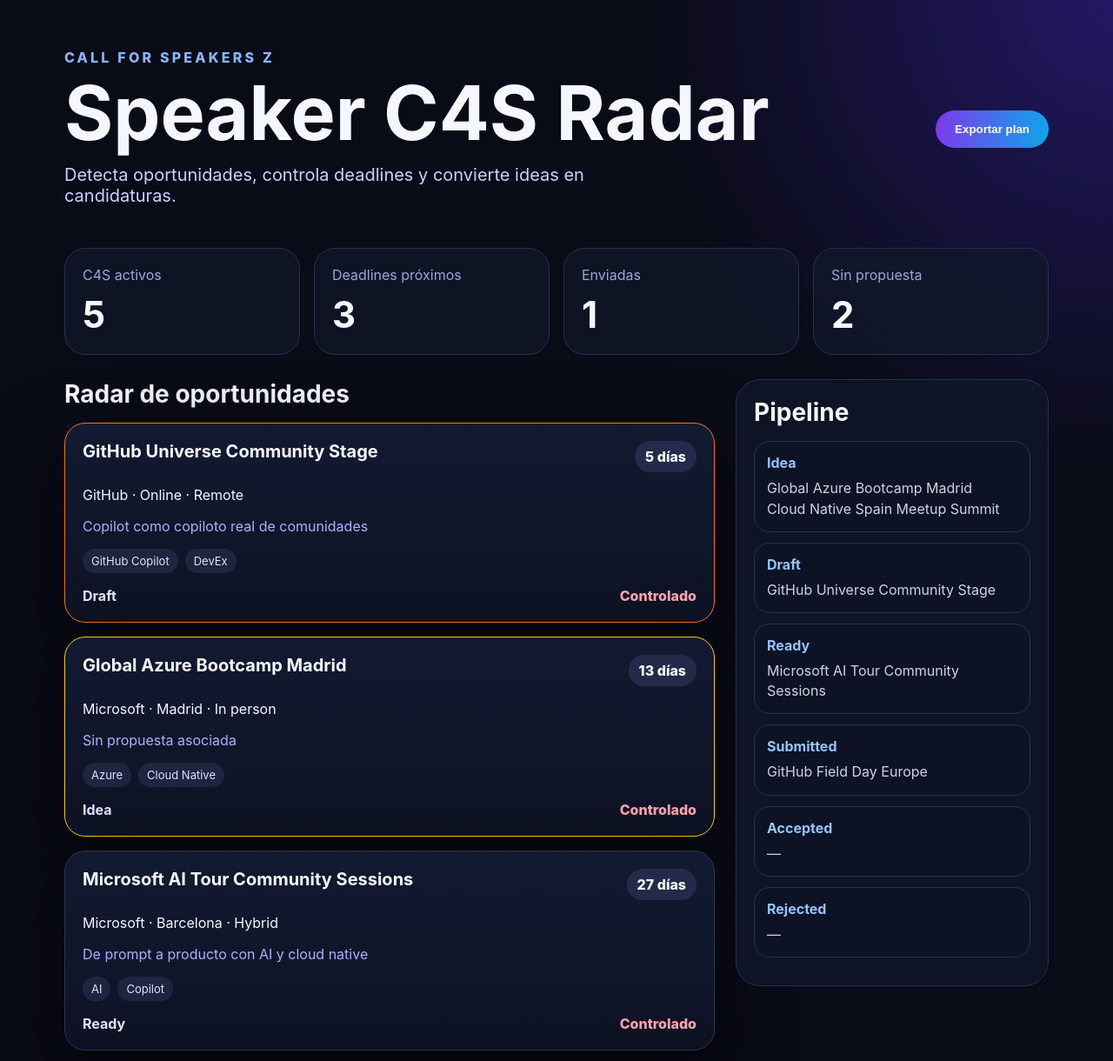
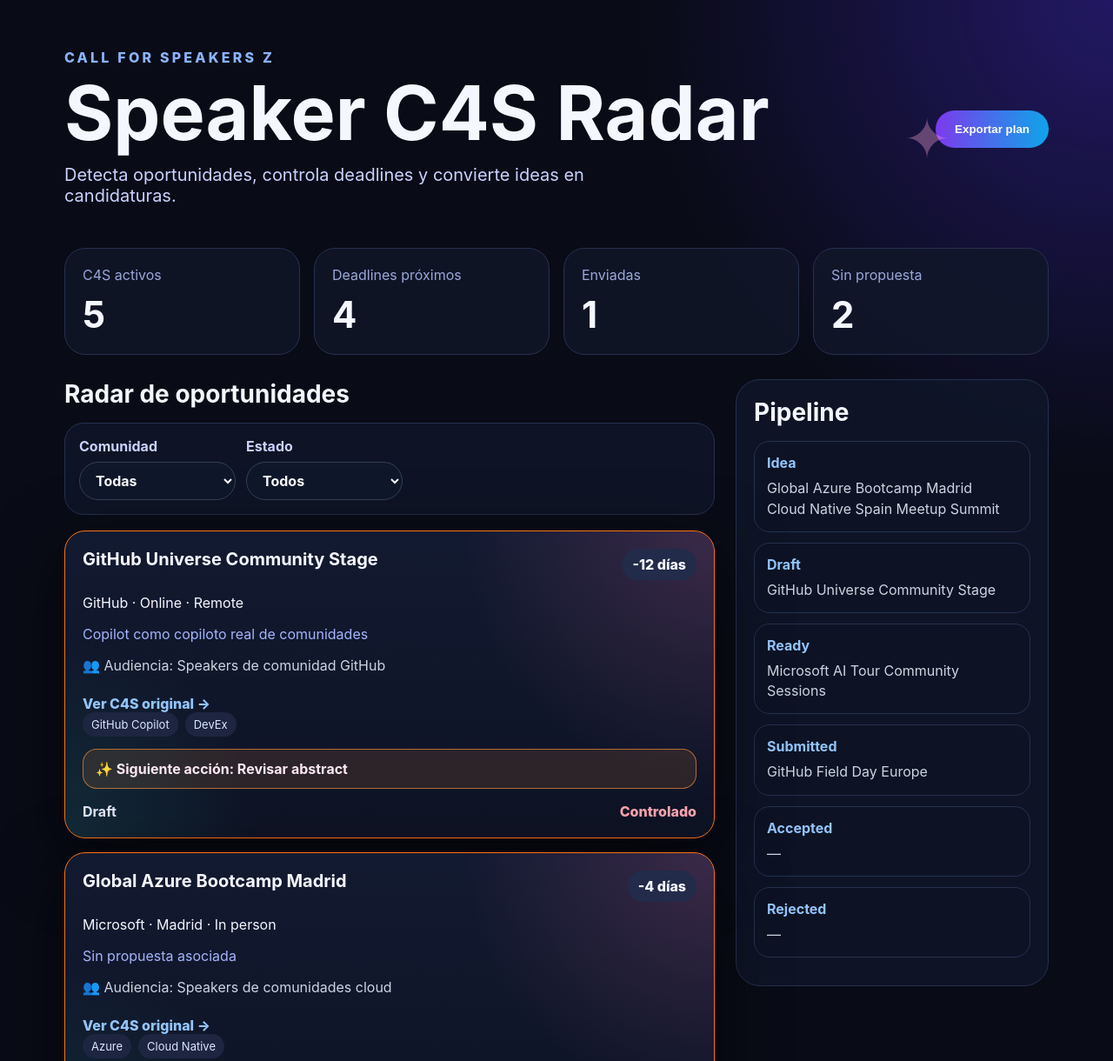
Before and after one commit to davidop/speaker-c4s-radar, a website built with Vite: page demo/index.html in a window 1280 px wide. Shown: the top 1220 px of the page at 87% size. Built offline with nearby package versions, Linux system fonts and the light colour scheme.

Commit message:
feat: enhance README, Copilot instructions, and UI; add filters and next actions for improved user experience

```diff
--- a/demo/src/data/calls.json
+++ b/demo/src/data/calls.json
@@ -1,7 +1,7 @@
 [
-  {"id":"cfs-001","name":"GitHub Universe Community Stage","community":"GitHub","deadline":"2026-05-08","city":"Online","format":"Remote","tags":["GitHub Copilot","DevEx"],"status":"Draft","proposalId":"p-001"},
-  {"id":"cfs-002","name":"Global Azure Bootcamp Madrid","community":"Microsoft","deadline":"2026-05-16","city":"Madrid","format":"In person","tags":["Azure","Cloud Native"],"status":"Idea","proposalId":null},
-  {"id":"cfs-003","name":"Microsoft AI Tour Community Sessions","community":"Microsoft","deadline":"2026-05-30","city":"Barcelona","format":"Hybrid","tags":["AI","Copilot"],"status":"Ready","proposalId":"p-002"},
-  {"id":"cfs-004","name":"GitHub Field Day Europe","community":"GitHub","deadline":"2026-06-12","city":"Berlin","format":"In person","tags":["Open Source","Actions"],"status":"Submitted","proposalId":"p-003"},
-  {"id":"cfs-005","name":"Cloud Native Spain Meetup Summit","community":"Microsoft","deadline":"2026-05-06","city":"Valencia","format":"In person","tags":["Azure Container Apps","Platform Engineering"],"status":"Idea","proposalId":null}
+  {"id":"cfs-001","name":"GitHub Universe Community Stage","community":"GitHub","deadline":"2026-05-08","city":"Online","format":"Remote","tags":["GitHub Copilot","DevEx"],"status":"Draft","proposalId":"p-001","audience":"Speakers de comunidad GitHub","source":"https://example.com"},
+  {"id":"cfs-002","name":"Global Azure Bootcamp Madrid","community":"Microsoft","deadline":"2026-05-16","city":"Madrid","format":"In person","tags":["Azure","Cloud Native"],"status":"Idea","proposalId":null,"audience":"Speakers de comunidades cloud","source":"https://example.com"},
+  {"id":"cfs-003","name":"Microsoft AI Tour Community Sessions","community":"Microsoft","deadline":"2026-05-30","city":"Barcelona","format":"Hybrid","tags":["AI","Copilot"],"status":"Ready","proposalId":"p-002","audience":"Speakers interesados en AI","source":"https://example.com"},
+  {"id":"cfs-004","name":"GitHub Field Day Europe","community":"GitHub","deadline":"2026-06-12","city":"Berlin","format":"In person","tags":["Open Source","Actions"],"status":"Submitted","proposalId":"p-003","audience":"Contribuidores Open Source","source":"https://example.com"},
+  {"id":"cfs-005","name":"Cloud Native Spain Meetup Summit","community":"Microsoft","deadline":"2026-05-06","city":"Valencia","format":"In person","tags":["Azure Container Apps","Platform Engineering"],"status":"Idea","proposalId":null,"audience":"Speakers de comunidad cloud","source":"https://example.com"}
 ]
--- a/demo/src/main.js
+++ b/demo/src/main.js
@@ -7,8 +7,16 @@ const proposals = [
   { id: 'p-003', title: 'Automatiza tu comunidad con GitHub Actions', tags: ['Open Source', 'Actions'], level: 'Intermedio' }
 ];
 
-const today = new Date('2026-05-03T00:00:00');
+const DEMO_DATE = null;
+// Example for live demos:
+// const DEMO_DATE = '2026-05-03T00:00:00';
+const today = DEMO_DATE ? new Date(DEMO_DATE) : new Date();
+today.setHours(0, 0, 0, 0);
+
 const stateOrder = ['Idea', 'Draft', 'Ready', 'Submitted', 'Accepted', 'Rejected'];
+
+let selectedCommunity = 'Todas';
+let selectedStatus = 'Todos';
 
 function daysLeft(deadline) {
   const diff = new Date(`${deadline}T00:00:00`) - today;
@@ -26,8 +34,42 @@ function risk(call) {
   return daysLeft(call.deadline) <= 7 && !call.proposalId ? 'Riesgo alto' : 'Controlado';
 }
 
+function nextAction(call) {
+  const days = daysLeft(call.deadline);
+  if (!call.proposalId && days <= 7) {
+    return 'Crear propuesta hoy';
+  }
+  if (!call.proposalId) {
+    return 'Definir idea de charla';
+  }
+  if (call.status === 'Draft') {
+    return 'Revisar abstract';
+  }
+  if (call.status === 'Ready') {
+    return 'Enviar candidatura';
+  }
+  if (call.status === 'Submitted') {
+    return 'Hacer seguimiento';
+  }
+  if (call.status === 'Accepted') {
+    return 'Preparar sesión';
+  }
+  if (call.status === 'Rejected') {
+    return 'Guardar aprendizajes';
+  }
+  return 'Revisar oportunidad';
+}
+
 function proposalTitle(id) {
   return proposals.find(p => p.id === id)?.title ?? 'Sin propuesta asociada';
+}
+
+function filteredCalls() {
+  return calls.filter(call => {
+    const matchesCommunity = selectedCommunity === 'Todas' || call.community === selectedCommunity;
+    const matchesStatus = selectedStatus === 'Todos' || call.status === selectedStatus;
+    return matchesCommunity && matchesStatus;
+  });
 }
 
 function render() {
@@ -35,6 +77,10 @@ function render() {
   const nextDeadlines = calls.filter(c => daysLeft(c.deadline) <= 14).length;
   const submitted = calls.filter(c => c.status === 'Submitted').length;
   const withoutProposal = calls.filter(c => !c.proposalId).length;
+
+  const visibleCalls = filteredCalls();
+  const communities = ['Todas', ...new Set(calls.map(c => c.community))];
+  const statuses = ['Todos', ...stateOrder];
 
   document.querySelector('#app').innerHTML = `
     <section class="hero">
@@ -56,7 +102,8 @@ function render() {
     <section class="layout">
       <div>
         <h2>Radar de oportunidades</h2>
-        <div class="cards">${calls.map(card).join('')}</div>
+        ${filters(communities, statuses)}
+        <div class="cards">${visibleCalls.map(card).join('')}</div>
       </div>
       <aside>
         <h2>Pipeline</h2>
@@ -70,6 +117,33 @@ function kpi(label, value) {
   return `<article class="kpi"><span>${label}</span><strong>${value}</strong></article>`;
 }
 
+function filters(communities, statuses) {
+  return `
+    <section class="filters" aria-label="Filtros del radar">
+      <label>
+        Comunidad
+        <select onchange="window.setCommunityFilter(this.value)">
+          ${communities.map(community => `
+            <option value="${community}" ${community === selectedCommunity ? 'selected' : ''}>
+              ${community}
+            </option>
+          `).join('')}
+        </select>
+      </label>
+      <label>
+        Estado
+        <select onchange="window.setStatusFilter(this.value)">
+          ${statuses.map(status => `
+            <option value="${status}" ${status === selectedStatus ? 'selected' : ''}>
+              ${status}
+            </option>
+          `).join('')}
+        </select>
+      </label>
+    </section>
+  `;
+}
+
 function card(call) {
   const days = daysLeft(call.deadline);
   return `
@@ -80,7 +154,10 @@ function card(call) {
       </div>
       <p>${call.community} · ${call.city} · ${call.format}</p>
       <p class="proposal">${proposalTitle(call.proposalId)}</p>
+      <p class="audience">👥 Audiencia: ${call.audience ?? 'Comunidad técnica'}</p>
+      ${call.source ? `<a class="source-link" href="${call.source}" target="_blank" rel="noreferrer">Ver C4S original →</a>` : ''}
       <div class="tags">${call.tags.map(t => `<span>${t}</span>`).join('')}</div>
+      <p class="next-action">✨ Siguiente acción: ${nextAction(call)}</p>
       <footer><b>${call.status}</b><em>${risk(call)}</em></footer>
     </article>`;
 }
@@ -90,8 +167,34 @@ function column(status) {
   return `<div class="lane"><strong>${status}</strong><span>${items.map(i => i.name).join('<br>') || '—'}</span></div>`;
 }
 
+window.setCommunityFilter = function setCommunityFilter(value) {
+  selectedCommunity = value;
+  render();
+};
+window.setStatusFilter = function setStatusFilter(value) {
+  selectedStatus = value;
+  render();
+};
+
 window.exportMarkdown = function exportMarkdown() {
-  const markdown = calls.map(c => `- **${c.name}**: ${daysLeft(c.deadline)} días · ${risk(c)} · siguiente acción: ${c.proposalId ? 'revisar abstract' : 'crear propuesta'}`).join('\n');
+  const markdown = [
+    '# Speaker C4S Radar · Plan de acción',
+    '',
+    `Generado el ${today.toLocaleDateString('es-ES')}`,
+    '',
+    ...calls.map(c => {
+      return [
+        `## ${c.name}`,
+        `- Comunidad: ${c.community}`,
+        `- Formato: ${c.format} · ${c.city}`,
+        `- Deadline: ${c.deadline} (${daysLeft(c.deadline)} días)`,
+        `- Estado: ${c.status}`,
+        `- Riesgo: ${risk(c)}`,
+        `- Propuesta: ${proposalTitle(c.proposalId)}`,
+        `- Siguiente acción: ${nextAction(c)}`
+      ].join('\n');
+    })
+  ].join('\n\n');
   navigator.clipboard?.writeText(markdown);
   alert('Plan copiado al portapapeles:\n\n' + markdown);
 };
--- a/demo/src/styles.css
+++ b/demo/src/styles.css
@@ -30,3 +30,88 @@ aside { border: 1px solid #26314f; background: #10172acc; border-radius: 28px; p
 .lane strong { color: #93c5fd; display: block; margin-bottom: 8px; }
 .lane span { color: #cbd5e1; line-height: 1.45; }
 @media (max-width: 900px) { .kpis, .layout { grid-template-columns: 1fr; } .hero { align-items: flex-start; flex-direction: column; } }
+
+.hero::after {
+	content: "✦";
+	position: absolute;
+	right: 10%;
+	top: 80px;
+	font-size: 64px;
+	color: #f9a8d4;
+	opacity: 0.35;
+	filter: blur(0.2px);
+}
+.hero {
+	position: relative;
+}
+.card {
+	position: relative;
+	overflow: hidden;
+}
+.card::before {
+	content: "";
+	position: absolute;
+	inset: 0;
+	background:
+		radial-gradient(circle at top right, rgba(244, 114, 182, 0.18), transparent 18rem),
+		radial-gradient(circle at bottom left, rgba(45, 212, 191, 0.12), transparent 14rem);
+	pointer-events: none;
+}
+.card > * {
+	position: relative;
+}
+.next-action {
+	margin: 14px 0;
+	padding: 12px 14px;
+	border: 1px solid rgba(244, 114, 182, 0.35);
+	border-radius: 16px;
+	background: rgba(244, 114, 182, 0.08);
+	color: #fce7f3;
+	font-weight: 700;
+}
+.filters {
+	display: flex;
+	gap: 12px;
+	flex-wrap: wrap;
+	margin-bottom: 18px;
+	padding: 16px;
+	border: 1px solid #26314f;
+	border-radius: 22px;
+	background: rgba(16, 23, 42, 0.75);
+}
+.filters label {
+	display: grid;
+	gap: 8px;
+	color: #c9d2ff;
+	font-weight: 700;
+}
+.filters select {
+	min-width: 180px;
+	border: 1px solid #334155;
+	border-radius: 999px;
+	padding: 10px 14px;
+	background: #0f172a;
+	color: #f8fafc;
+	font: inherit;
+}
+.card.critical .next-action {
+	border-color: rgba(251, 146, 60, 0.65);
+	background: rgba(251, 146, 60, 0.12);
+}
+.card.soon .next-action {
+	border-color: rgba(250, 204, 21, 0.55);
+	background: rgba(250, 204, 21, 0.10);
+}
+.audience {
+	color: #cbd5e1;
+}
+.source-link {
+	display: inline-flex;
+	margin-top: 8px;
+	color: #93c5fd;
+	font-weight: 800;
+	text-decoration: none;
+}
+.source-link:hover {
+	text-decoration: underline;
+}
```
Also changed, not shown: CONTRIBUTING.md (+11 -0 lines), .github/ISSUES_PROPOSALS.md (added), .github/copilot-instructions.md, README.md.
